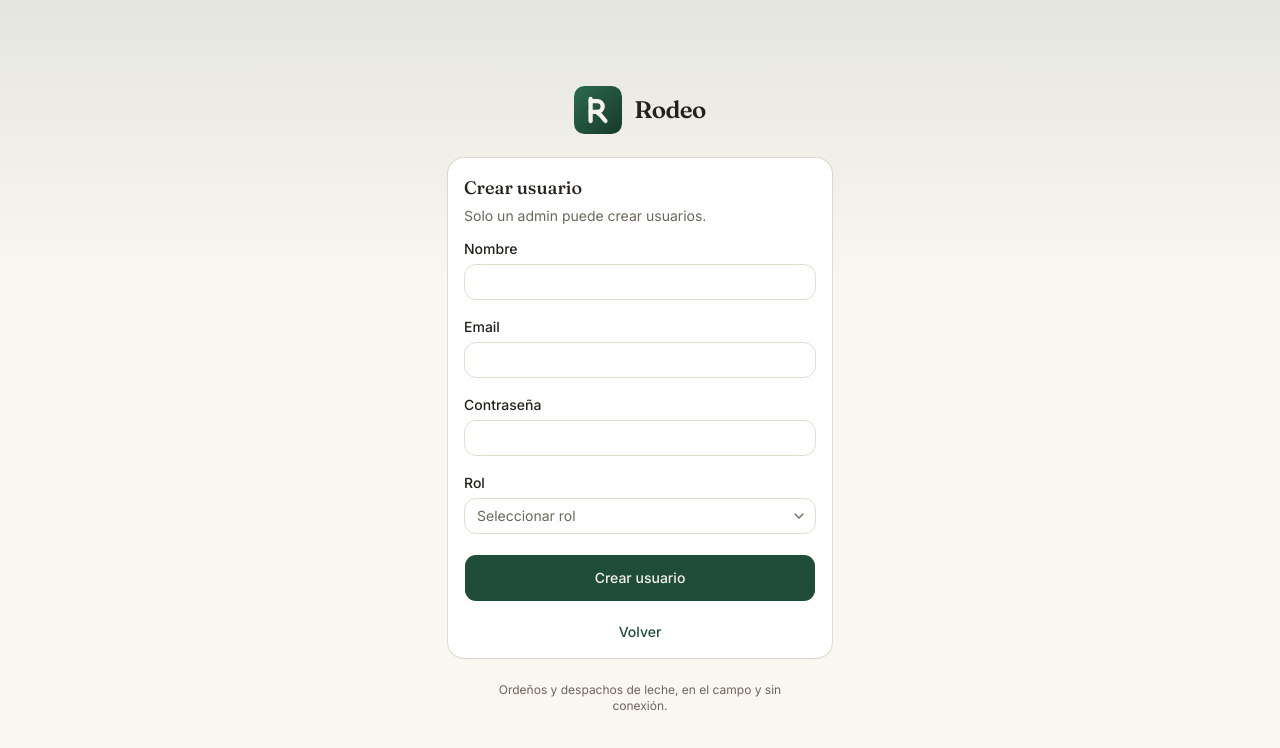
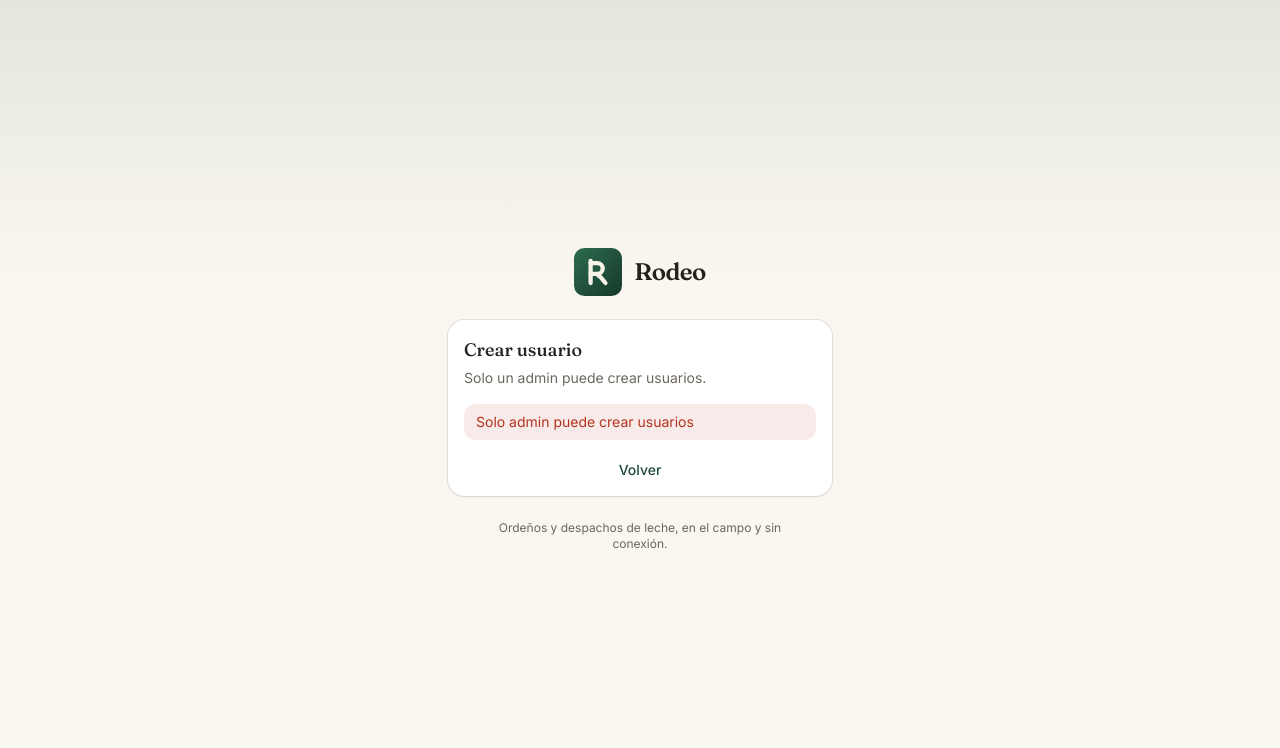
Before and after one commit to Jos22ro/Rodeo, a Next.js app: page /register in a window 1280 px wide. Shown: the top 748 px of the page. Built offline with nearby package versions, Linux system fonts and the light colour scheme; no server answers.

Commit message:
feat(users): add admin-only Usuarios link and guard register page

```diff
--- a/app/(app)/layout.tsx
+++ b/app/(app)/layout.tsx
@@ -46,6 +46,9 @@ export default async function AppLayout({
             <NavLink href="/milking">Ordeño</NavLink>
             <NavLink href="/dispatch">Despacho</NavLink>
             {showDashboard && <NavLink href="/dashboard">Panel</NavLink>}
+            {profile?.role === "admin" && (
+              <NavLink href="/register">Usuarios</NavLink>
+            )}
           </nav>
 
           <div className="ml-auto flex items-center gap-1">
--- a/app/(auth)/register/page.tsx
+++ b/app/(auth)/register/page.tsx
@@ -1,6 +1,7 @@
 import type { Metadata } from "next";
 import Link from "next/link";
 import { createUser } from "@/lib/auth/actions";
+import { getCurrentProfile } from "@/lib/auth/profile";
 import { Button } from "@/components/ui/button";
 import { Input } from "@/components/ui/input";
 import { Label } from "@/components/ui/label";
@@ -23,11 +24,40 @@ export const metadata: Metadata = {
   title: "Crear usuario",
 };
 
-export default function RegisterPage({
+export default async function RegisterPage({
   searchParams,
 }: {
   searchParams: { error?: string; ok?: string };
 }) {
+  const profile = await getCurrentProfile();
+
+  if (profile?.role !== "admin") {
+    return (
+      <Card className="w-full max-w-sm">
+        <CardHeader>
+          <CardTitle className="text-lg">Crear usuario</CardTitle>
+          <CardDescription>Solo un admin puede crear usuarios.</CardDescription>
+        </CardHeader>
+        <CardContent>
+          <p
+            role="alert"
+            className="rounded-lg bg-destructive/10 px-3 py-2 text-sm text-destructive"
+          >
+            Solo admin puede crear usuarios
+          </p>
+          <p className="mt-5 text-center text-sm">
+            <Link
+              href="/"
+              className="font-medium text-primary underline-offset-4 hover:underline"
+            >
+              Volver
+            </Link>
+          </p>
+        </CardContent>
+      </Card>
+    );
+  }
+
   return (
     <Card className="w-full max-w-sm">
       <CardHeader>
```
